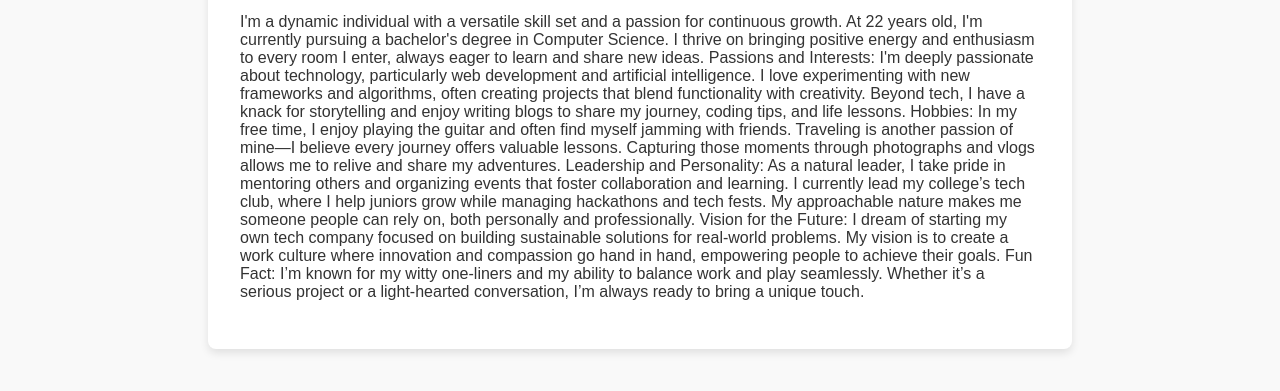
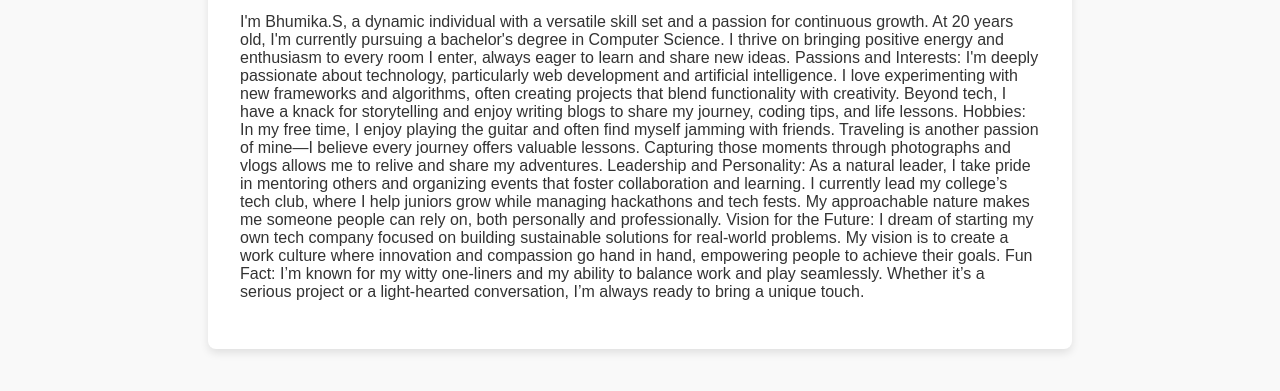
Before and after one commit to pkb9/portfolio, a plain HTML site: page about.html in a window 1280 px wide. Shown: the part 143-534 px from the top of the page. Drawn offline with Linux system fonts and the light colour scheme.

Commit message:
Update about.html

```diff
--- a/about.html
+++ b/about.html
@@ -21,7 +21,7 @@
 
     <main>
         <h1>About Me</h1>
-        <p>I'm a dynamic individual with a versatile skill set and a passion for continuous growth. At 22 years old, I'm currently
+        <p>I'm Bhumika.S, a dynamic individual with a versatile skill set and a passion for continuous growth. At 20 years old, I'm currently
         pursuing a bachelor's degree in Computer Science. I thrive on bringing positive energy and enthusiasm to every room I
         enter, always eager to learn and share new ideas.
 
```
